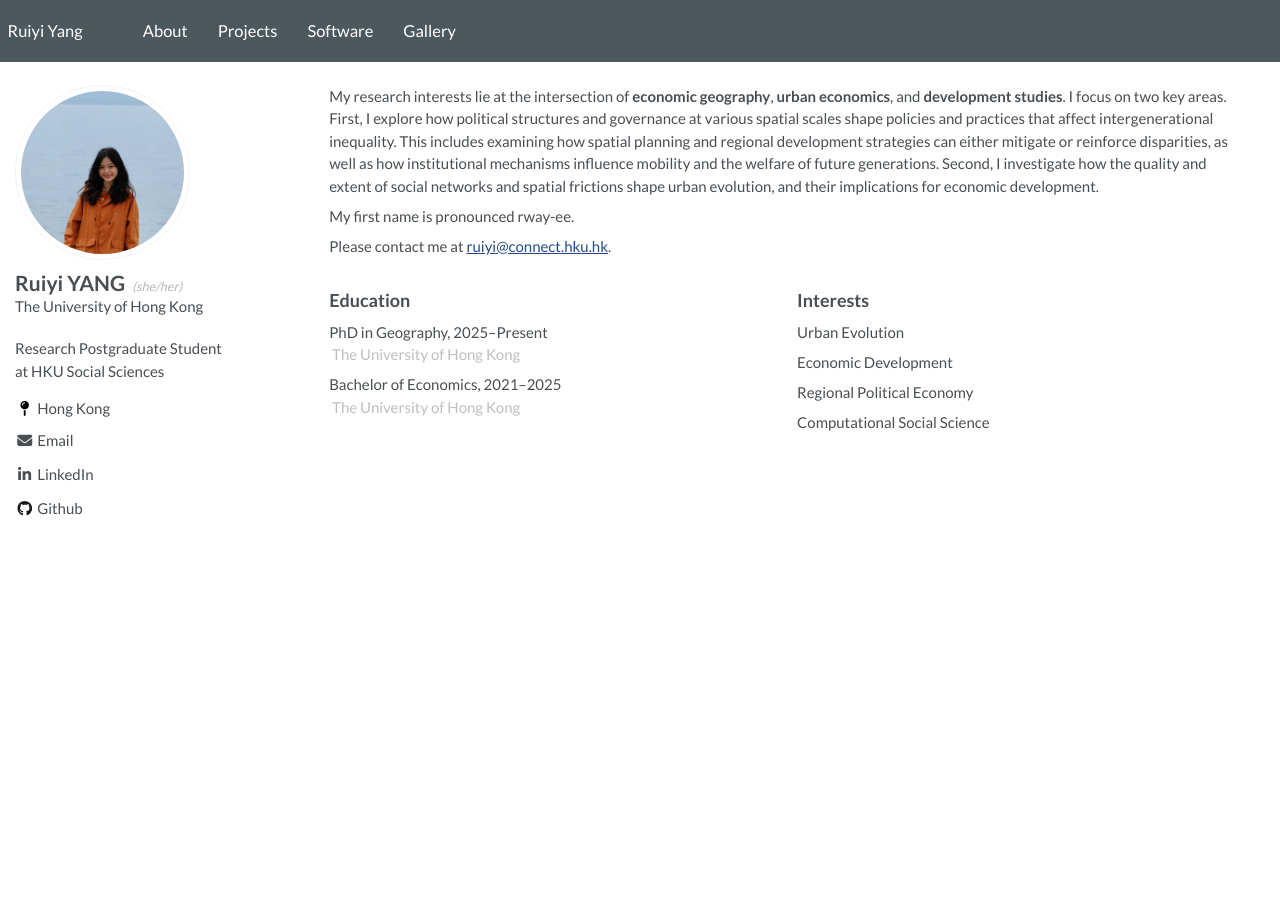
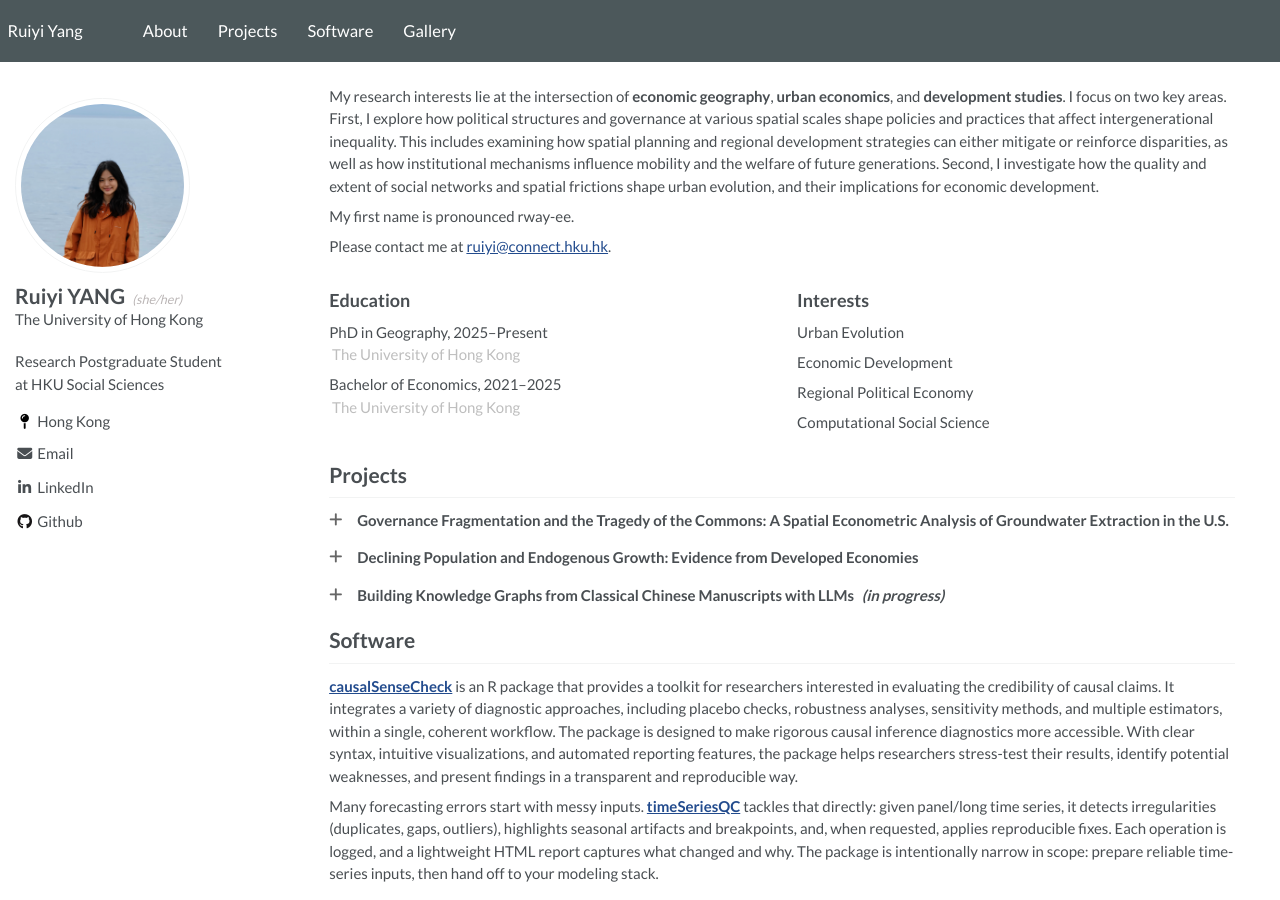
Before and after one commit to ruiyi-yang/ruiyi-yang.github.io, a Jekyll site: the page built from _pages/about.md, in a window 1280 px wide. Built offline with Jekyll 4.4.1, drawn with Linux system fonts in a browser that asks for light colours.

Commit message:
Update about.md

```diff
--- a/_pages/about.md
+++ b/_pages/about.md
@@ -6,7 +6,6 @@ author_profile: true
 redirect_from:
   - /about/
   - /about.html
-
 ---
 
 {% if site.google_scholar_stats_use_cdn %}
@@ -24,7 +23,6 @@ My research interests lie at the intersection of **economic geography**, **urban
 My first name is pronounced rway-ee.
 
  {: #contact }
-
 <script type="text/javascript">
   var user = "ruiyi";
   var domain = "connect.hku.hk";
@@ -36,15 +34,11 @@ My first name is pronounced rway-ee.
 
 
 
-
 <div class="two-col">
-
 
 <div markdown="1">
 
-
 ## Education
-
 PhD in Geography, 2025–Present
 &nbsp;<span class="school">The University of Hong Kong</span>
 
@@ -55,9 +49,7 @@ Bachelor of Economics, 2021–2025
 
 <div markdown="1">
 
-
 ## Interests
-
 Urban Evolution
 
 Economic Development
@@ -85,3 +77,79 @@ Computational Social Science
   font-weight: normal;
 }
 </style>
+
+
+
+
+
+
+# Projects
+ {: #projects }
+
+<details class="proj">
+  <summary markdown="span">**Governance Fragmentation and the Tragedy of the Commons: A Spatial Econometric Analysis of Groundwater Extraction in the U.S.**</summary>
+  <div markdown="1">
+  This paper investigates how governance fragmentation affects groundwater extraction in the United States, drawing on the broader literature on the "tragedy of the commons” and institutional design. The study develops a game-theoretic framework that models how neighboring jurisdictions compete or cooperate in shared resource extraction. Simulation results demonstrate that when governance is more evenly fragmented, competition intensifies, leading to higher extraction and resource depletion; conversely, highly asymmetric governance arrangements reduce over-extraction. The model also highlights the importance of intertemporal preferences in shaping extraction outcomes. From this theoretical basis, two testable hypotheses are proposed: (i) higher fragmentation increases groundwater withdrawal, and (ii) extraction decisions are spatially interdependent across districts. Empirically, the paper applies spatial econometric techniques to U.S. groundwater data. Using constructed proxies for governance fragmentation and extensive controls for geological, demographic, and land-use factors, the analysis reveals a complex picture: fragmentation heightens perceived scarcity but is associated with lower actual extraction. Strong spatial dependence is observed, confirming that districts’ decisions are influenced by their neighbors. Robustness checks, including PSM and alternative spatial weighting schemes, reinforce the main findings.
+  </div>
+</details>
+
+ <details class="proj">
+  <summary markdown="span">**Declining Population and Endogenous Growth: Evidence from Developed Economies**</summary>
+  <div markdown="1">
+  This coursework paper develops a framework that integrates Becker’s dynastic fertility theory with the Uzawa–Lucas model of endogenous growth. The framework predicts that diminishing returns to human capital accumulation eventually induce a reallocation of factors toward a more efficient configuration, enabling economies to sustain per-capita output growth even under conditions of demographic decline. To test this mechanism, I employ system GMM estimators on panel data from 43 developed economies over the period 1970–2019, examining the dynamic relationship between human capital accumulation, the estimated rate of increasing returns to education, output growth, and population trends. The empirical results are consistent with the theoretical predictions, suggesting that this endogenous mechanism of human capital accumulation has the potential to mitigate the growth-reducing effects of negative population growth.
+  </div>
+</details>
+
+
+
+<details class="proj">
+  <summary markdown="span">**Building Knowledge Graphs from Classical Chinese Manuscripts with LLMs** <em>(in progress)</em></summary>
+  <div markdown="1">
+  This project develops a framework for digitizing and extracting structured knowledge from historical Chinese texts written in *wenyan* (Classical Chinese). It seeks to integrate digitization, character normalization, and punctuation restoration with fine-tuned large language models to achieve accurate interpretation of unpunctuated, context-dependent passages. The models are being trained to handle tasks including named entity recognition, event extraction, and relational mapping, with the goal of transforming raw manuscripts into structured knowledge graphs that capture the people, places, events, and institutions recorded in the texts. Ultimately, the project aims to enable semantic querying of complex historical records and to provide historians with a powerful tool for detecting patterns, validating interpretations, and linking disparate archival sources within a unified digital knowledge base.
+  </div>
+</details>
+
+
+<style>
+.proj { margin:.5rem 0 1rem; }
+
+.proj > summary {
+  cursor:pointer;
+  font-weight:600;
+  list-style:none;
+  display:flex;               /* icon sits before the text */
+  align-items:center;
+  gap:.5rem;                  /* space between icon and title */
+}
+
+/* hide native markers */
+.proj > summary::marker { content:""; }                  /* Firefox */
+.proj > summary::-webkit-details-marker { display:none; } /* Chrome/Safari */
+
+/* plus/minus at the FRONT */
+.proj > summary::before { content:"+"; color:#666; font-weight:bold; }
+details[open] > summary::before { content:"−"; } /* note: real minus sign, not hyphen */
+
+/* if your theme injects anchor icons into summary, hide them */
+.proj summary .anchorjs-link { display:none !important; }
+</style>
+
+
+
+
+
+
+
+
+
+
+
+
+
+
+# Software
+ {: #software }
+
+[**causalSenseCheck**](https://github.com/yryrena/causalSenseCheck) is an R package that provides a toolkit for researchers interested in evaluating the credibility of causal claims. It integrates a variety of diagnostic approaches, including placebo checks, robustness analyses, sensitivity methods, and multiple estimators, within a single, coherent workflow. The package is designed to make rigorous causal inference diagnostics more accessible. With clear syntax, intuitive visualizations, and automated reporting features, the package helps researchers stress-test their results, identify potential weaknesses, and present findings in a transparent and reproducible way.
+
+Many forecasting errors start with messy inputs. [**timeSeriesQC**](https://github.com/yryrena/timeSeriesQC) tackles that directly: given panel/long time series, it detects irregularities (duplicates, gaps, outliers), highlights seasonal artifacts and breakpoints, and, when requested, applies reproducible fixes. Each operation is logged, and a lightweight HTML report captures what changed and why. The package is intentionally narrow in scope: prepare reliable time-series inputs, then hand off to your modeling stack.
```
